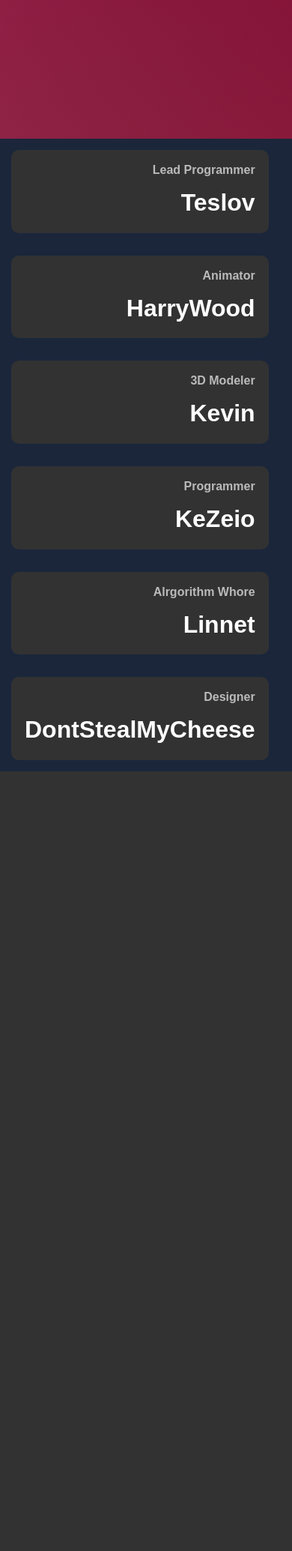
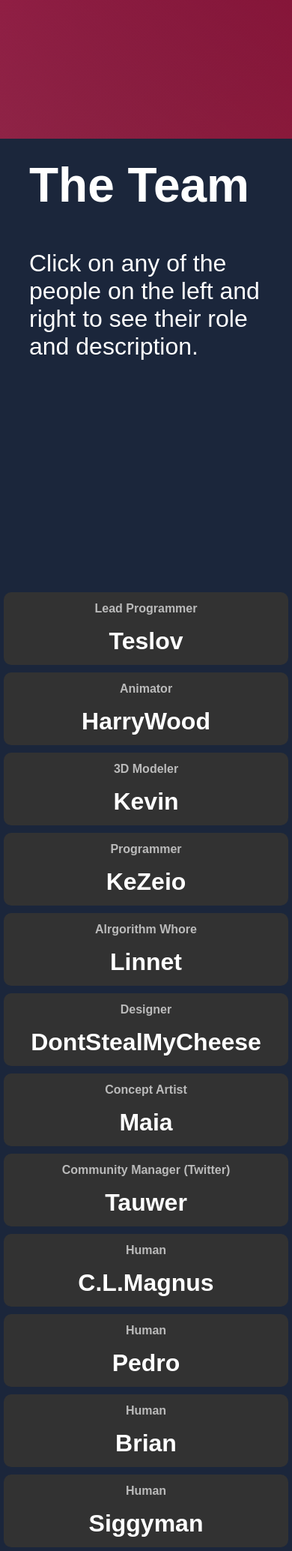
Before and after one commit to PropertyDamage/propertydamage, a PHP site: page / in a window 390 px wide. Shown: the part 659-2728 px from the top of the page at 75% size. Before the commit the page ends 1688 px from the top, so only its background shows below. Run offline with PHP 8.4, Linux system fonts and the light colour scheme.

```diff
--- a/styles/main.css
+++ b/styles/main.css
@@ -109,16 +109,64 @@ a {
   transform: translateY(-8px);
 }
 
+@media (max-width: 1000px) {
+  .meettheteam {
+    flex-flow: column wrap;
+    height: auto;
+  }
+  .meettheteam .member_button {
+    text-align: center;
+    padding: 5px;
+    margin: 5px;
+  }
+
+  .middle {
+    flex: 1 1 600px;
+  }
+
+  .left {
+    order: 1;
+  }
+
+  .right {
+    order: 2;
+  }
+
+  .middle {
+    order: 0;
+  }
+}
+@media (min-width: 1000px) {
+  .meettheteam {
+    flex-flow: row nowrap;
+    height: auto;
+  }
+  .meettheteam .member_button {
+    text-align: center;
+    padding: 10px;
+    margin: 15px;
+  }
+
+  .middle {
+    flex: 2 1 600px;
+  }
+
+  .right .member_button {
+    text-align: left;
+  }
+
+  .left .member_button {
+    text-align: right;
+  }
+}
 .meettheteam {
   display: flex;
-  flex-direction: row;
   align-items: stretch;
   align-content: stretch;
   position: relative;
   overflow: hidden;
 }
 .meettheteam .middle {
-  flex: 1 1 600px;
   display: flex;
   align-items: stretch;
   flex-direction: column;
@@ -164,12 +212,6 @@ a {
   font-size: 32px;
   display: block;
 }
-.meettheteam .right .member_button {
-  text-align: left;
-}
-.meettheteam .left .member_button {
-  text-align: right;
-}
 .meettheteam .left,
 .meettheteam .right {
   flex: 1 1 300px;
@@ -198,8 +240,6 @@ a {
   flex-grow: 1;
   transition: background 0.1s ease-out;
   background: #323232;
-  padding: 10px;
-  margin: 15px;
   border-radius: 10px;
 }
 .meettheteam .left .member_button:hover,
--- a/styles/main.scss
+++ b/styles/main.scss
@@ -121,17 +121,68 @@ a {
     }
   }
 }
+@media (max-width: 1000px) {
+  .meettheteam {
+    flex-flow: column wrap;
+    height: auto;
+
+    .member_button {
+      text-align: center;
+      padding: 5px;
+      margin: 5px;
+    }
+  }
+
+  .middle {
+    flex: 1 1 600px;
+  }
+
+  .left {
+    order: 1;
+  }
+
+  .right {
+    order: 2;
+  }
+
+  .middle {
+    order: 0;
+  }
+}
+@media (min-width: 1000px) {
+  .meettheteam {
+    flex-flow: row nowrap;
+    height: auto;
+
+    .member_button {
+      text-align: center;
+      padding: 10px;
+      margin: 15px;
+    }
+  }
+
+  .middle {
+    flex: 2 1 600px;
+  }
+
+  .right .member_button {
+    text-align: left;
+  }
+
+  .left .member_button {
+    text-align: right;
+  }
+}
 
 .meettheteam {
   display: flex;
-  flex-direction: row;
+  // flex-flow: row nowrap;
   align-items: stretch;
   align-content: stretch;
   position: relative;
   overflow: hidden;
 
   .middle {
-    flex: 1 1 600px;
     display: flex;
     align-items: stretch;
     flex-direction: column;
@@ -189,14 +240,6 @@ a {
     }
   }
 
-  .right .member_button {
-    text-align: left;
-  }
-
-  .left .member_button {
-    text-align: right;
-  }
-
   .left,
   .right {
     flex: 1 1 300px;
@@ -224,8 +267,8 @@ a {
       flex-grow: 1;
       transition: background 0.1s ease-out;
       background: #323232;
-      padding: 10px;
-      margin: 15px;
+      // padding: 10px;
+      // margin: 15px;
       border-radius: 10px;
 
       &:hover {
```
Also changed, not shown: 1 other file.
